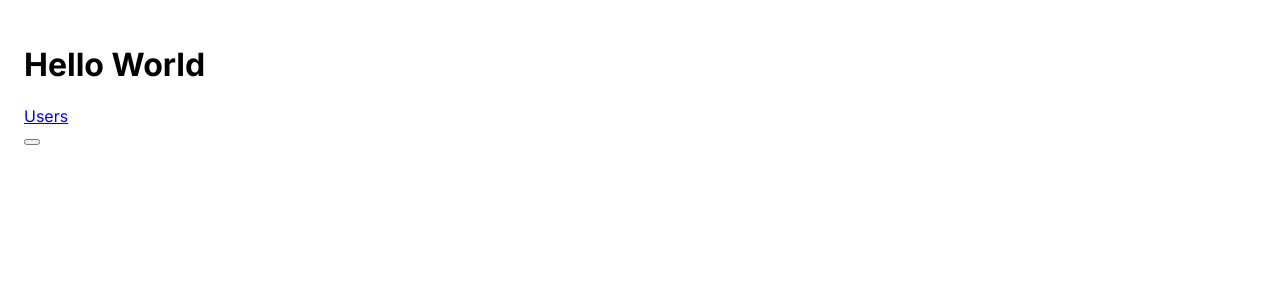
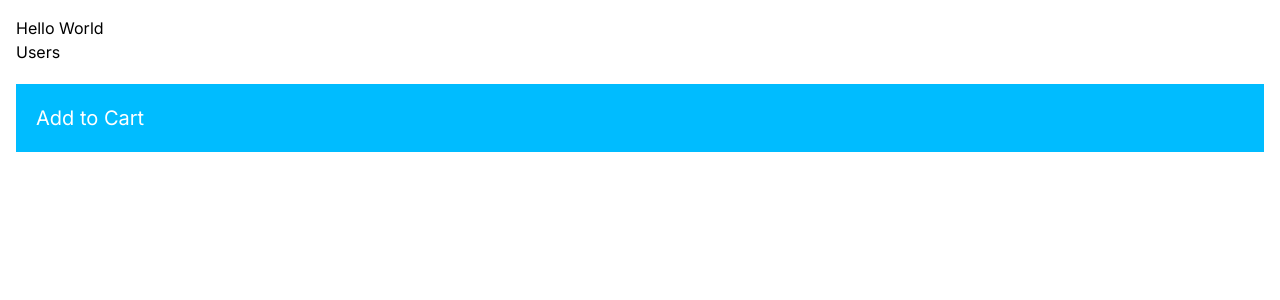
Before and after one commit to louisnguyenn/TraceBack, a Next.js app: page / in a window 1280 px wide. Shown: the top 300 px of the page. Built offline with nearby package versions, Linux system fonts and the light colour scheme.

Commit message:
add styling

```diff
--- a/app/components/AddToCart.tsx
+++ b/app/components/AddToCart.tsx
@@ -4,7 +4,7 @@ import React from 'react';
 const AddToCart = () => {
 	return (
 		<div>
-			<button onClick={() => console.log('Click')}></button>
+			<button onClick={() => console.log('Click')}>Add to Cart</button>
 		</div>
 	);
 };
--- /dev/null
+++ b/app/components/ProductCard.module.css
@@ -0,0 +1,4 @@
+.card {
+	padding: 1rem;
+	border: 1px solid #ccc;
+}
--- a/app/components/ProductCard.tsx
+++ b/app/components/ProductCard.tsx
@@ -4,11 +4,10 @@
 
 import React from 'react';
 import AddToCart from './AddToCart';
-import styles from './ProductCard.module.css';
 
 const ProductCard = () => {
 	return (
-		<div>
+		<div className="p-5 my-5 bg-sky-400 text-white text-xl hover:bg-sky-500">
 			<AddToCart />
 		</div>
 	);
--- a/app/globals.css
+++ b/app/globals.css
@@ -1,6 +1,4 @@
-@tailwind base;
-@tailwind components;
-@tailwind utilities;
+@import "tailwindcss";
 
 @media (prefers-color-scheme: dark) {
   :root {
```
